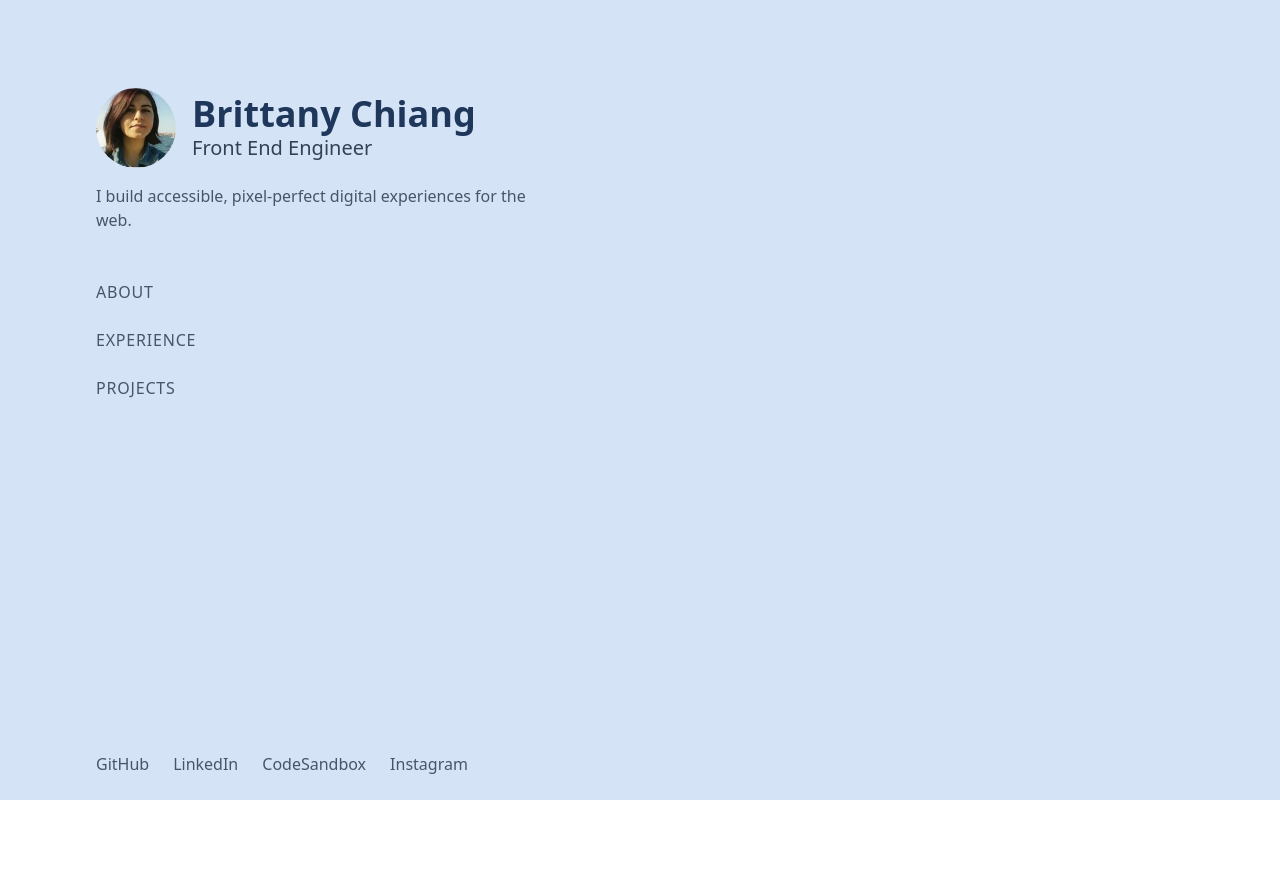
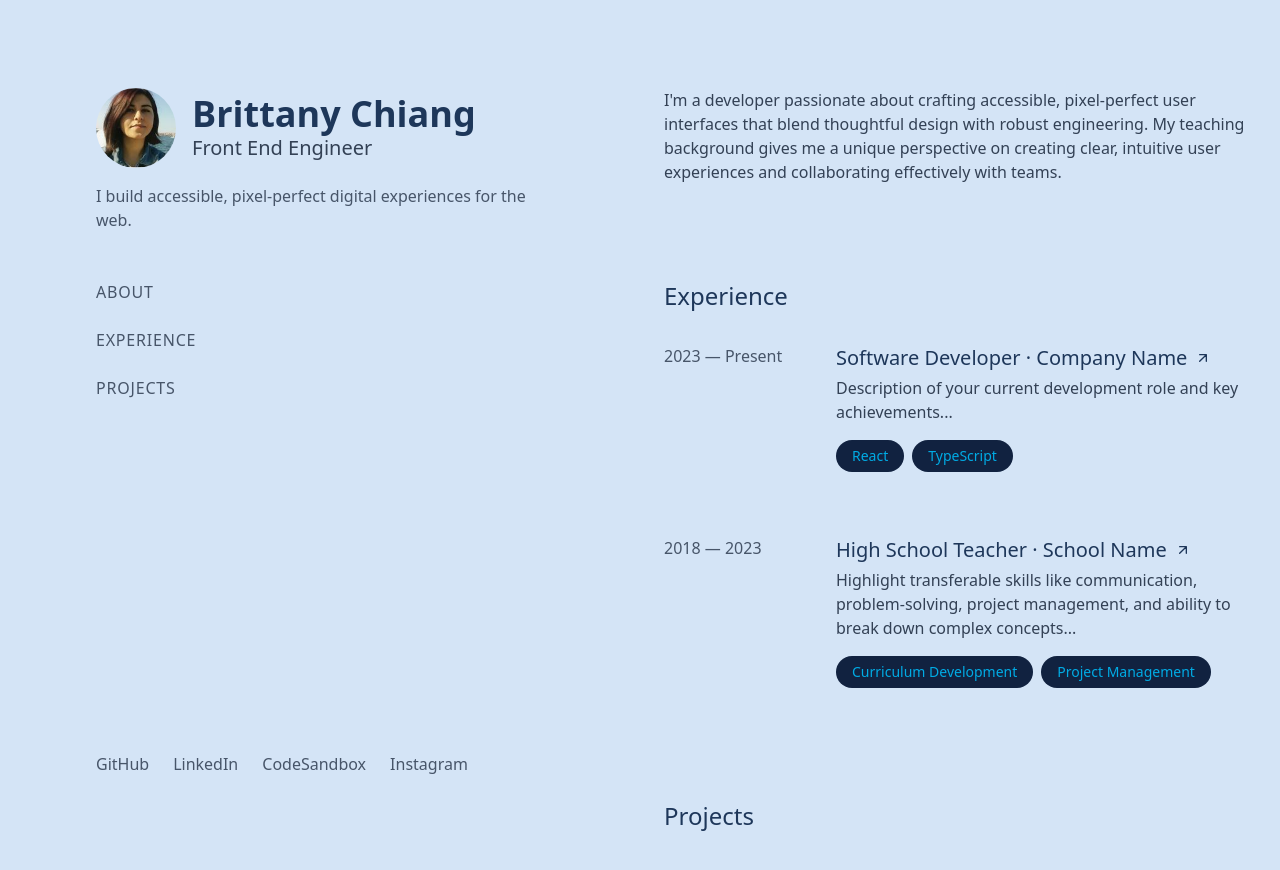
Before and after one commit to adamnestor/portfolio_v1, a React (Vite) app: page / in a window 1280 px wide. Shown: the top 870 px of the page. Before the commit the page ends 800 px from the top, so only its background shows below. Built offline with nearby package versions, Linux system fonts and the light colour scheme.

Commit message:
update formatting for right panel

```diff
--- a/src/App.tsx
+++ b/src/App.tsx
@@ -1,13 +1,9 @@
-import SplitLayout from './components/layout/SplitLayout';
-import LeftPanel from './components/identity/LeftPanel.tsx';
+import SplitLayout from "./components/layout/SplitLayout";
+import LeftPanel from "./components/identity/LeftPanel.tsx";
+import RightPanel from "./components/sections/RightPanel.tsx";
 
 const App = () => {
-  return (
-    <SplitLayout
-      leftPanel={<LeftPanel />}
-      rightPanel={<div />} // Still empty until Issue #4
-    />
-  );
+  return <SplitLayout leftPanel={<LeftPanel />} rightPanel={<RightPanel />} />;
 };
 
 export default App;
--- a/src/components/sections/RightPanel.tsx
+++ b/src/components/sections/RightPanel.tsx
@@ -1,76 +1,115 @@
 const RightPanel = () => {
-    return (
-      <div className="space-y-24">
-        {/* About Section */}
-        <section id="about">
-          <h2 className="text-text-dark text-2xl font-medium mb-4">About</h2>
-          <div className="text-text-muted space-y-4">
-            <p>
-              I'm a developer passionate about crafting accessible, pixel-perfect user interfaces
-              that blend thoughtful design with robust engineering. My teaching background gives me
-              a unique perspective on creating clear, intuitive user experiences and collaborating
-              effectively with teams.
-            </p>
-            {/* ... rest of about content ... */}
-          </div>
-        </section>
+  return (
+    <div className="pt-16">
+      {/* Opening paragraph aligned with name */}
+      <div className="text-text-muted space-y-4 mb-24">
+        <p>
+          I'm a developer passionate about crafting accessible, pixel-perfect
+          user interfaces that blend thoughtful design with robust engineering.
+          My teaching background gives me a unique perspective on creating
+          clear, intuitive user experiences and collaborating effectively with
+          teams.
+        </p>
+      </div>
 
-        {/* Experience Section */}
-        <section id="experience">
-          <h2 className="text-text-dark text-2xl font-medium mb-8">Experience</h2>
-
-          {/* Development Experience */}
-          <div className="mb-16">
-            <h3 className="text-text-muted uppercase tracking-wider text-sm mb-6">Development</h3>
-            <div className="space-y-12">
-              <div className="group">
-                <div className="flex justify-between items-baseline mb-2">
-                  <div>
-                    <h4 className="text-text-dark text-xl">Software Developer · Company Name</h4>
-                    <p className="text-text-muted">
-                      Description of your current development role and key achievements...
-                    </p>
-                  </div>
-                  <span className="text-text-light">2023 — Present</span>
-                </div>
+      {/* Experience Section */}
+      <section id="experience" className="mb-24">
+        <h2 className="text-text-dark text-2xl font-medium mb-8">Experience</h2>
+        <div className="space-y-12">
+          {/* Development Role */}
+          <a
+            href="https://company-url.com"
+            className="block group hover:bg-[#112240] rounded-lg p-4 -m-4 transition-colors"
+          >
+            <div className="grid grid-cols-[140px_1fr] gap-8">
+              <span className="text-text-light whitespace-nowrap">
+                2023 — Present
+              </span>
+              <div>
+                <h3 className="text-text-dark text-xl mb-1 inline-flex items-center gap-2 group-hover:text-brand-blue">
+                  Software Developer · Company Name
+                  <svg
+                    className="w-4 h-4"
+                    viewBox="0 0 24 24"
+                    fill="none"
+                    stroke="currentColor"
+                  >
+                    <path
+                      d="M7 17L17 7M17 7H7M17 7V17"
+                      strokeWidth="2"
+                      strokeLinecap="round"
+                      strokeLinejoin="round"
+                    />
+                  </svg>
+                </h3>
+                <p className="text-text-muted group-hover:text-text-light">
+                  Description of your current development role and key
+                  achievements...
+                </p>
                 <div className="flex flex-wrap gap-2 mt-4">
-                  <span className="px-3 py-1 rounded-full bg-brand-light/20 text-brand-blue text-sm">React</span>
-                  <span className="px-3 py-1 rounded-full bg-brand-light/20 text-brand-blue text-sm">TypeScript</span>
-                  {/* Add your tech stack */}
+                  <span className="px-4 py-1.5 rounded-full bg-[#112240] text-brand-blue text-sm group-hover:bg-[#1D3A70]">
+                    React
+                  </span>
+                  <span className="px-4 py-1.5 rounded-full bg-[#112240] text-brand-blue text-sm group-hover:bg-[#1D3A70]">
+                    TypeScript
+                  </span>
                 </div>
               </div>
             </div>
-          </div>
+          </a>
 
-          {/* Teaching Experience */}
-          <div>
-            <h3 className="text-text-muted uppercase tracking-wider text-sm mb-6">Education</h3>
-            <div className="space-y-12">
-              <div className="group">
-                <div className="flex justify-between items-baseline mb-2">
-                  <div>
-                    <h4 className="text-text-dark text-xl">High School Teacher · School Name</h4>
-                    <p className="text-text-muted">
-                      Highlight transferable skills like communication, problem-solving,
-                      project management, and ability to break down complex concepts...
-                    </p>
-                  </div>
-                  <span className="text-text-light">2018 — 2023</span>
-                </div>
+          {/* Teaching Role */}
+          <a
+            href="https://school-url.com"
+            className="block group hover:bg-[#112240] rounded-lg p-4 -m-4 transition-colors"
+          >
+            <div className="grid grid-cols-[140px_1fr] gap-8">
+              <span className="text-text-light whitespace-nowrap">
+                2018 — 2023
+              </span>
+              <div>
+                <h3 className="text-text-dark text-xl mb-1 inline-flex items-center gap-2 group-hover:text-brand-blue">
+                  High School Teacher · School Name
+                  <svg
+                    className="w-4 h-4"
+                    viewBox="0 0 24 24"
+                    fill="none"
+                    stroke="currentColor"
+                  >
+                    <path
+                      d="M7 17L17 7M17 7H7M17 7V17"
+                      strokeWidth="2"
+                      strokeLinecap="round"
+                      strokeLinejoin="round"
+                    />
+                  </svg>
+                </h3>
+                <p className="text-text-muted group-hover:text-text-light">
+                  Highlight transferable skills like communication,
+                  problem-solving, project management, and ability to break down
+                  complex concepts...
+                </p>
                 <div className="flex flex-wrap gap-2 mt-4">
-                  <span className="px-3 py-1 rounded-full bg-brand-light/20 text-brand-blue text-sm">Curriculum Development</span>
-                  <span className="px-3 py-1 rounded-full bg-brand-light/20 text-brand-blue text-sm">Project Management</span>
-                  <span className="px-3 py-1 rounded-full bg-brand-light/20 text-brand-blue text-sm">Communication</span>
+                  <span className="px-4 py-1.5 rounded-full bg-[#112240] text-brand-blue text-sm group-hover:bg-[#1D3A70]">
+                    Curriculum Development
+                  </span>
+                  <span className="px-4 py-1.5 rounded-full bg-[#112240] text-brand-blue text-sm group-hover:bg-[#1D3A70]">
+                    Project Management
+                  </span>
                 </div>
               </div>
-              {/* Add additional teaching positions if needed */}
             </div>
-          </div>
-        </section>
+          </a>
+        </div>
+      </section>
 
-        {/* Projects Section remains the same */}
-      </div>
-    );
-  };
+      {/* Projects Section */}
+      <section id="projects">
+        <h2 className="text-text-dark text-2xl font-medium mb-8">Projects</h2>
+        {/* Projects content */}
+      </section>
+    </div>
+  );
+};
 
-  export default RightPanel;
+export default RightPanel;
```
